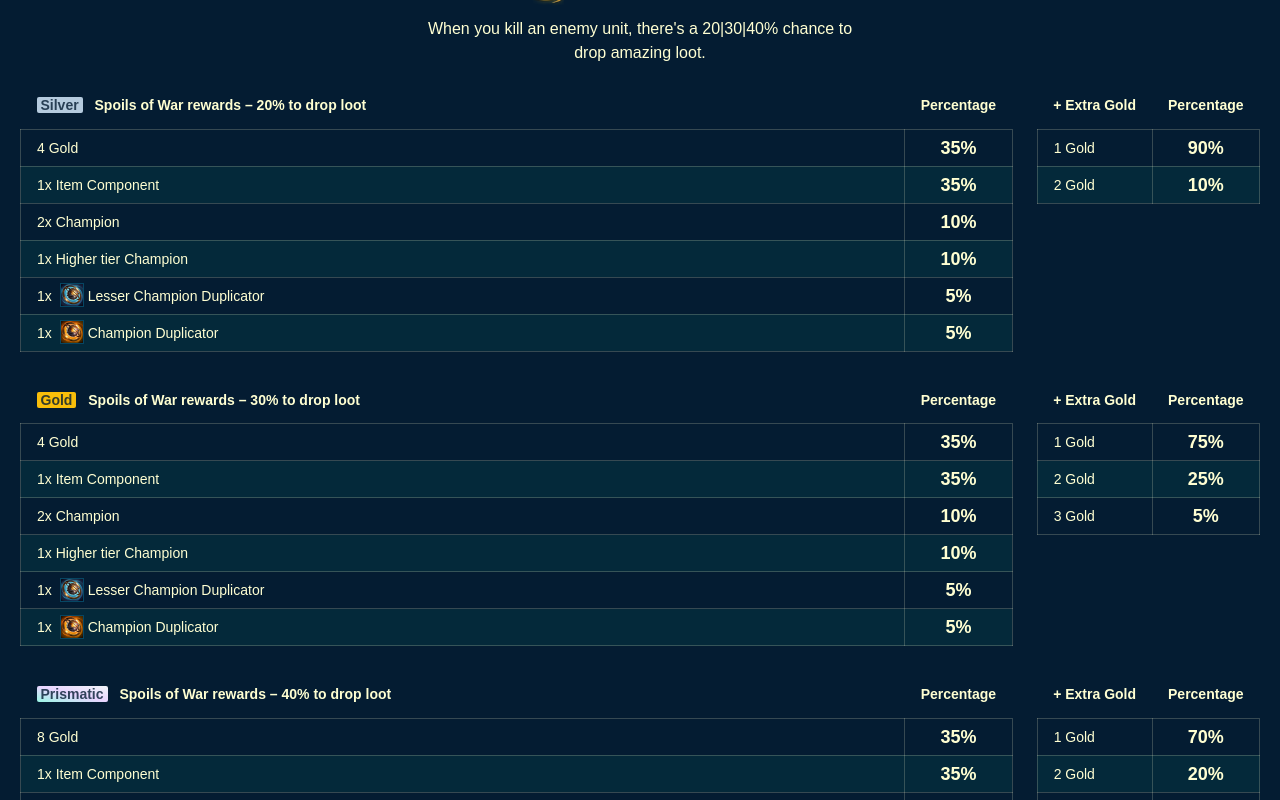
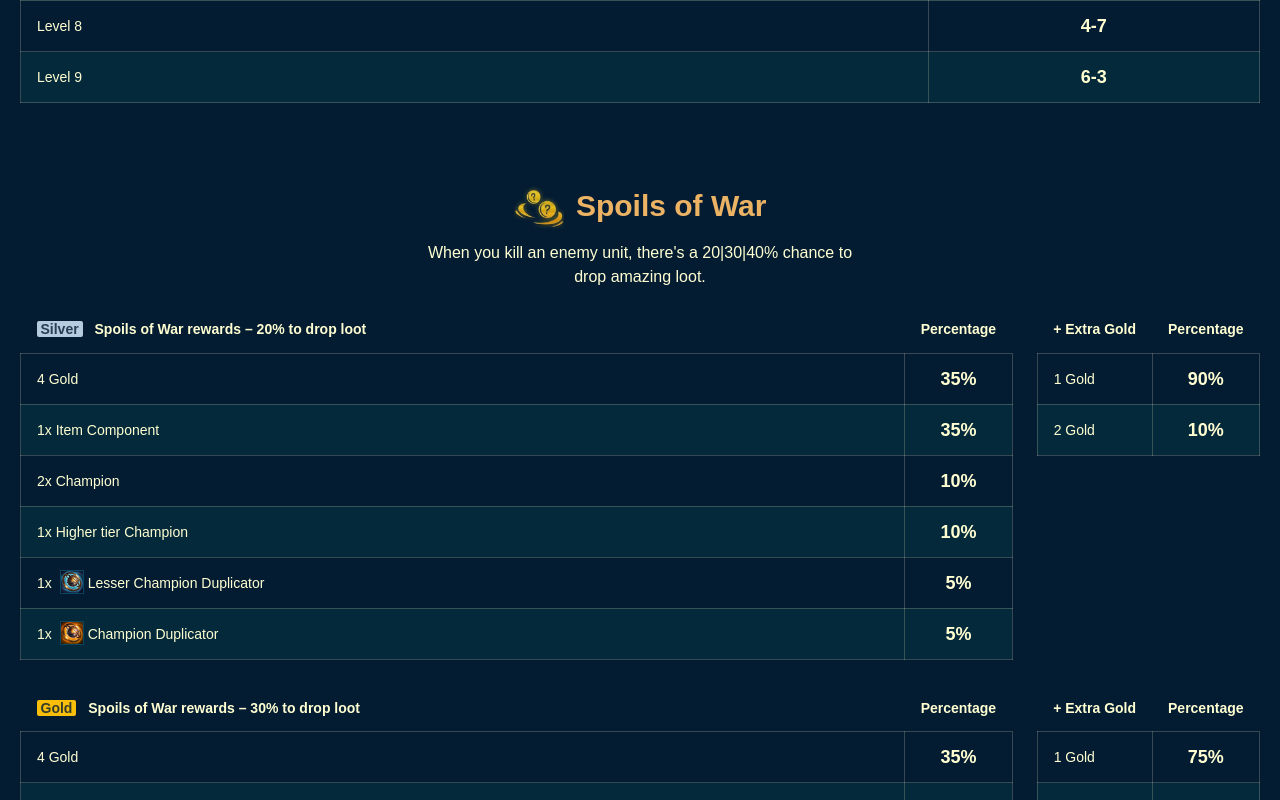
Before and after one commit to yannickferire/tft-odds, a Next.js app: page /data/augments-tables in a window 1280 px wide. Shown: the part 1380-2180 px from the top of the page. Built offline with nearby package versions, Linux system fonts and the light colour scheme.

Commit message:
More leading for all tables

```diff
--- a/src/pages/data/augments-tables.tsx
+++ b/src/pages/data/augments-tables.tsx
@@ -47,7 +47,7 @@ const Piltover: NextPage = () => {
             const uniqueKey = `golden-egg-${index + 1}`;
             return (
               <TableRow key={uniqueKey}>
-                <TableCell className={`py-1 border border-crema border-opacity-20`}>{formatConsumables(reward[0])}</TableCell>
+                <TableCell className={`py-1 leading-[3em] border border-crema border-opacity-20`}>{formatConsumables(reward[0])}</TableCell>
                 <TableCell className="py-1 font-semibold text-center text-base md:text-lg border-b border-r border-crema border-opacity-20">{reward[1]}%</TableCell>
               </TableRow>
             );
@@ -93,7 +93,7 @@ const Piltover: NextPage = () => {
             const uniqueKey = `march-of-progress-${index + 1}`;
             return (
               <TableRow key={uniqueKey}>
-                <TableCell className={`py-1 border border-crema border-opacity-20`}>{reward[0]}</TableCell>
+                <TableCell className={`py-1 leading-[3em] border border-crema border-opacity-20`}>{reward[0]}</TableCell>
                 <TableCell className="py-1 font-semibold text-center text-base md:text-lg border-b border-r border-crema border-opacity-20">{reward[1]}</TableCell>
               </TableRow>
             );
@@ -116,7 +116,7 @@ const Piltover: NextPage = () => {
                 const uniqueKey = `spoil-war-silver-${index + 1}`;
                 return (
                   <TableRow key={uniqueKey}>
-                    <TableCell className={`py-1 border border-crema border-opacity-20`}>{formatConsumables(reward[0])}</TableCell>
+                    <TableCell className={`py-1 leading-[3em] border border-crema border-opacity-20`}>{formatConsumables(reward[0])}</TableCell>
                     <TableCell className="py-1 font-semibold text-center text-base md:text-lg border-b border-r border-crema border-opacity-20">{reward[1]}%</TableCell>
                   </TableRow>
                 );
@@ -137,7 +137,7 @@ const Piltover: NextPage = () => {
                 const uniqueKey = `spoil-war-silver-gold-${index + 1}`;
                 return (
                   <TableRow key={uniqueKey}>
-                    <TableCell className={`py-1 border border-crema border-opacity-20`}>{formatConsumables(reward[0])}</TableCell>
+                    <TableCell className={`py-1 leading-[3em] border border-crema border-opacity-20`}>{formatConsumables(reward[0])}</TableCell>
                     <TableCell className="py-1 font-semibold text-center text-base md:text-lg border-b border-r border-crema border-opacity-20">{reward[1]}%</TableCell>
                   </TableRow>
                 );
@@ -160,7 +160,7 @@ const Piltover: NextPage = () => {
                 const uniqueKey = `spoil-war-gold-${index + 1}`;
                 return (
                   <TableRow key={uniqueKey}>
-                    <TableCell className={`py-1 border border-crema border-opacity-20`}>{formatConsumables(reward[0])}</TableCell>
+                    <TableCell className={`py-1 leading-[3em] border border-crema border-opacity-20`}>{formatConsumables(reward[0])}</TableCell>
                     <TableCell className="py-1 font-semibold text-center text-base md:text-lg border-b border-r border-crema border-opacity-20">{reward[1]}%</TableCell>
                   </TableRow>
                 );
@@ -181,7 +181,7 @@ const Piltover: NextPage = () => {
                 const uniqueKey = `spoil-war-gold-gold-${index + 1}`;
                 return (
                   <TableRow key={uniqueKey}>
-                    <TableCell className={`py-1 border border-crema border-opacity-20`}>{formatConsumables(reward[0])}</TableCell>
+                    <TableCell className={`py-1 leading-[3em] border border-crema border-opacity-20`}>{formatConsumables(reward[0])}</TableCell>
                     <TableCell className="py-1 font-semibold text-center text-base md:text-lg border-b border-r border-crema border-opacity-20">{reward[1]}%</TableCell>
                   </TableRow>
                 );
@@ -204,7 +204,7 @@ const Piltover: NextPage = () => {
                 const uniqueKey = `spoil-war-prismatic-${index + 1}`;
                 return (
                   <TableRow key={uniqueKey}>
-                    <TableCell className={`py-1 border border-crema border-opacity-20`}>{formatConsumables(reward[0])}</TableCell>
+                    <TableCell className={`py-1 leading-[3em] border border-crema border-opacity-20`}>{formatConsumables(reward[0])}</TableCell>
                     <TableCell className="py-1 font-semibold text-center text-base md:text-lg border-b border-r border-crema border-opacity-20">{reward[1]}%</TableCell>
                   </TableRow>
                 );
@@ -225,7 +225,7 @@ const Piltover: NextPage = () => {
                 const uniqueKey = `spoil-war-prismatic-gold-${index + 1}`;
                 return (
                   <TableRow key={uniqueKey}>
-                    <TableCell className={`py-1 border border-crema border-opacity-20`}>{formatConsumables(reward[0])}</TableCell>
+                    <TableCell className={`py-1 leading-[3em] border border-crema border-opacity-20`}>{formatConsumables(reward[0])}</TableCell>
                     <TableCell className="py-1 font-semibold text-center text-base md:text-lg border-b border-r border-crema border-opacity-20">{reward[1]}%</TableCell>
                   </TableRow>
                 );
```
